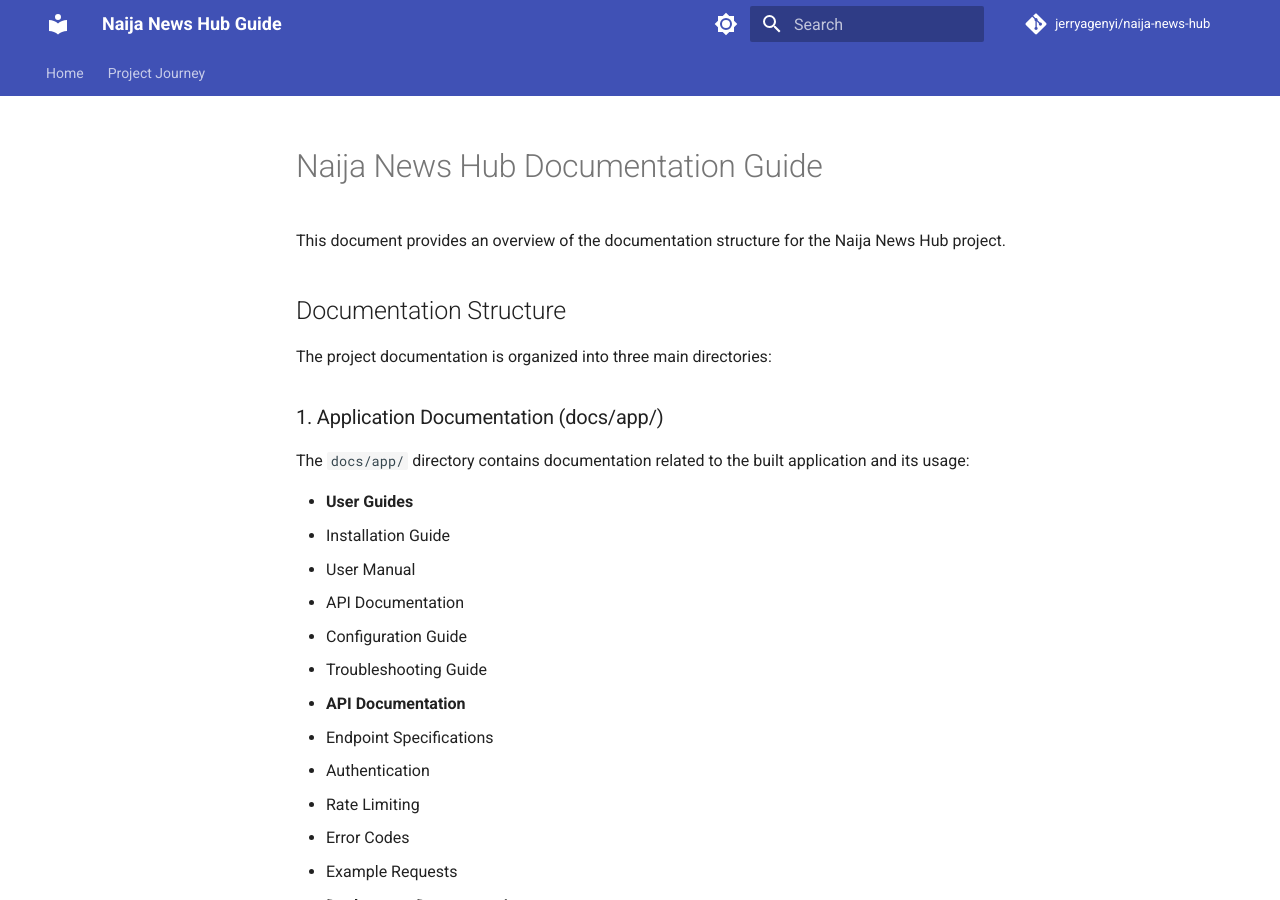
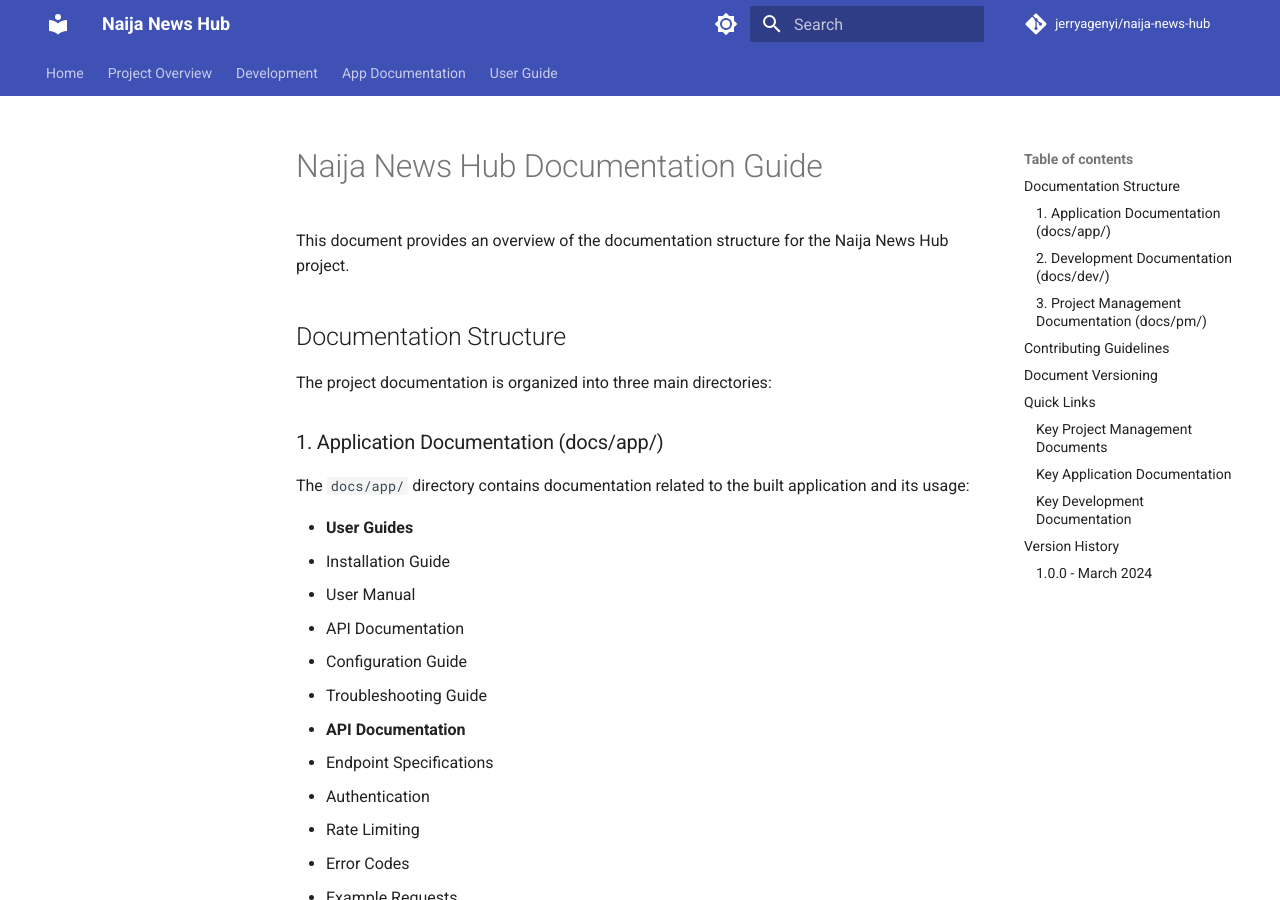
Before and after one commit to jerryagenyi/naija-news-hub, an MkDocs documentation site: the page built from docs/documentation-guide.md, in a window 1280 px wide and 900 px high. Built offline with MkDocs 1.6.1 and Material for MkDocs 9.7.7, drawn with Linux system fonts in a browser that asks for light colours; comment, search, counter and statistics services are not loaded.

Commit message:
docs: Set up MkDocs configuration and initial documentation structure

```diff
--- a/mkdocs.yml
+++ b/mkdocs.yml
@@ -1,5 +1,5 @@
-site_name: Naija News Hub Guide
-site_description: Personal learning and reference guide for the Naija News Hub project
+site_name: Naija News Hub
+site_description: Nigerian News Aggregation & Analysis Platform
 site_author: Jeremiah Agenyi
 site_url: https://jerryagenyi.github.io/naija-news-hub/
 
@@ -15,10 +15,10 @@ theme:
     - navigation.sections
     - navigation.expand
     - navigation.top
+    - search.suggest
     - search.highlight
-    - search.suggest
-    - search.share
-    - toc.integrate
+    - content.tabs.link
+    - content.code.annotate
   palette:
     - scheme: default
       primary: indigo
@@ -35,9 +35,15 @@ theme:
 
 nav:
   - Home: index.md
-  - Project Journey:
-    - Original Concept: guide/original-idea.md
-    - Issue Tracking: guide/issue-tracking-guide.md
+  - Project Overview:
+    - Original Concept: docs/original-idea.md
+    - Product Requirements: docs/prd.md
+  - Development:
+    - Documentation Guide: docs/documentation-guide.md
+    - Project Management: docs/pm/
+    - Development Guide: docs/dev/
+  - App Documentation: docs/app/
+  - User Guide: docs/guide/
 
 markdown_extensions:
   - admonition
--- a/requirements.txt
+++ b/requirements.txt
@@ -1,5 +1,6 @@
 mkdocs>=1.5.0
 mkdocs-material>=9.0.0
+mkdocs-material-extensions>=1.1.0
 mkdocs-git-revision-date-localized-plugin>=1.0.0
 mkdocs-minify-plugin>=0.6.0
 pymdown-extensions>=10.0.0
```
Also changed, not shown: docs/index.md (added, +31 -0 lines).
